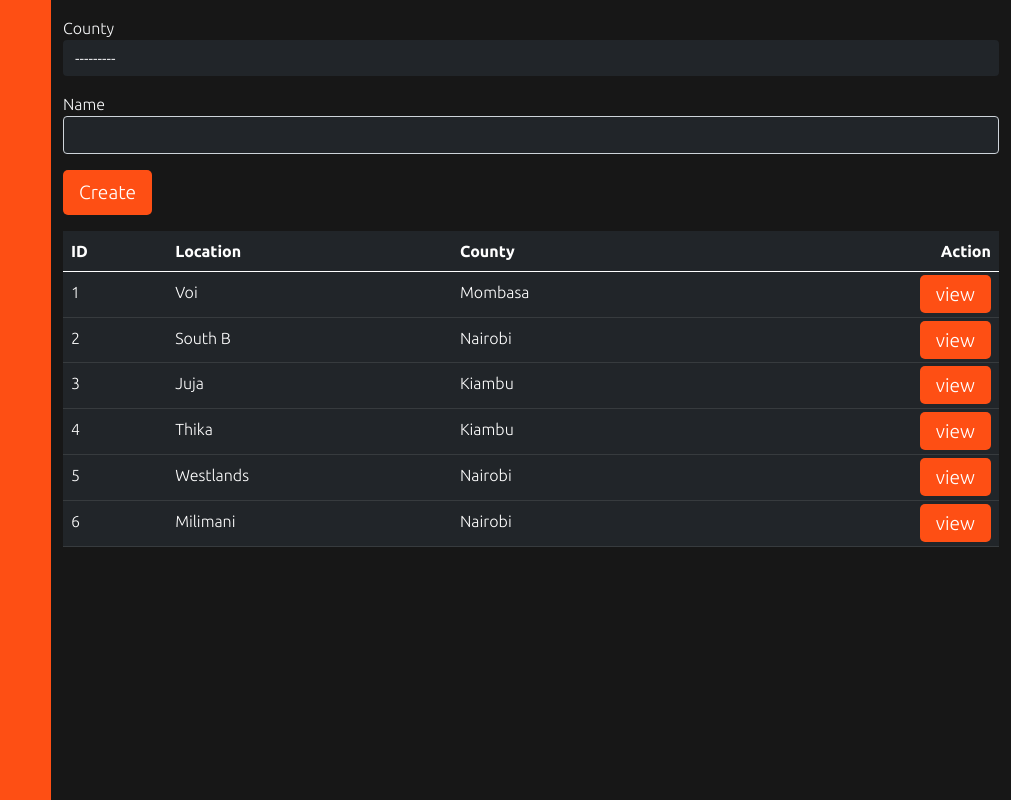
After one commit to DelivceNdegwa/Thayu, a Django app: page /staff/locations/ in a window 1280 px wide. The commit adds this page. Shown: the whole page, without its empty margins (269-1280 px from the left). Run offline with Django 4.2, Linux system fonts and the light colour scheme; data comes from the database, SQL or seed files in the repository; both versions use the stored data as it was after the commit; some libraries are stand-ins or nearby versions.

Commit message:
Started creating dashboard

```diff
--- /dev/null
+++ b/customer/static/css/dashboard.css
@@ -0,0 +1,42 @@
+@import url('https://fonts.googleapis.com/css2?family=Ubuntu:wght@300;700&display=swap');
+@import url('https://fonts.googleapis.com/css2?family=PT+Sans:wght@400;700&display=swap');
+
+:root{
+    --primary-color: rgb(23, 23, 23);
+    --secondary-color: #FE4F14;
+    --secondary-color-brighter:#E26137;
+    --primary-variant: #EBEBEB;
+    --secondary-variant: rgb(0, 20, 44);
+    --secondary-variant-brighter: rgb(11, 35, 65);
+
+    --default-font: 'Ubuntu', sans-serif;
+    --variant-font: 'PT Sans', sans-serif;
+
+    --heading-weight: 900;
+    --title-weight:700;
+    --smaller-title-weight:500;
+}
+*{
+    margin:0;
+    padding:0;
+    box-sizing: border-box;
+    font-family: var(--default-font);
+    border-style: none;
+}
+
+.sidebar{
+    position:fixed;
+    z-index: 5;
+    height:100vh;
+    width: 25vw !important;
+    left:0;
+    top:0;
+    background-color: var(--secondary-color);
+}
+
+.dashboard-content{
+    position:fixed;
+    right: 0;
+    top:0;
+    left: 25vw;
+}
--- a/realestate/settings.py
+++ b/realestate/settings.py
@@ -40,7 +40,8 @@ INSTALLED_APPS = [
     'django.contrib.messages',
     'django.contrib.staticfiles',
     'customer',
-    'staff'
+    'staff',
+    'widget_tweaks',
 
 ]
 
--- /dev/null
+++ b/staff/forms.py
@@ -0,0 +1,33 @@
+from django import forms
+from django.forms import ModelForm
+from staff.models import *
+
+
+class HouseForm(ModelForm):
+    class Meta:
+        model=House
+        fields= '__all__'  #['name', 'location']
+
+
+class CustomerForm(ModelForm):
+    class Meta:
+        model=Customer
+        fields='__all__'
+
+
+class LocationForm(ModelForm):
+    class Meta:
+        model=Location
+        fields='__all__'
+
+
+class HouseTypeForm(ModelForm):
+    class Meta:
+        model=HouseType
+        fields='__all__'
+
+
+class AmenitiesForm(ModelForm):
+    class Meta:
+        model=Amenities
+        fields='__all__'
--- a/staff/models.py
+++ b/staff/models.py
@@ -31,9 +31,28 @@ class HouseType(models.Model):
 class Location(models.Model):
     COUNTY_CHOICES =(
         (1, "Mombasa"),
+        (2, "Kwale"),
+        (3, "Kilifi"),
+        (4, "Tana River"),
+        (11, "Isiolo"),
+        (12, "Meru"),
+        (14, "Embu"),
+        (16, "Machakos"),
+        (19, "Nyeri"),
+        (20, "Kirinyaga"),
+        (22, "Kiambu"),
+        (32, "Nakuru"),
+        (36, "Bomet"),
+        (37, "Kakamega"),
+        (42, "Kisumu"),
+        (47, "Nairobi")
+
     )
     county=models.IntegerField(choices=COUNTY_CHOICES)
     name=models.CharField(max_length=100)
+
+    def __str__(self):
+        return self.name
 
 
 class Customer(models.Model):
--- a/staff/urls.py
+++ b/staff/urls.py
@@ -3,5 +3,9 @@ from .views import *
 
 app_name="staff"
 urlpatterns = [
-    path('', dashboard, name="dashboard")
+    path('dashboard/', dashboard, name="dashboard"),
+    path('houses/', houses, name="houses"),
+    path('locations/', locations, name="locations"),
+    path('locations/houses/<location_id>', location_houses, name="location-houses"),
+    path('locations/houses/<location_id>/<house_id>', house, name="house"),
 ]
--- a/staff/views.py
+++ b/staff/views.py
@@ -1,5 +1,68 @@
-from django.shortcuts import render
+from django.shortcuts import render, redirect
+from django.forms.models import model_to_dict
+from .forms import *
 
 # Create your views here.
 def dashboard(request):
     return render(request, "staff/dashboard.html")
+
+def houses(request):
+    form = HouseForm()
+
+    if request.method == 'POST':
+        # print(f"DATA:::{request.POST}")
+        form = HouseForm(request.POST, request.FILES)
+
+        if form.is_valid:
+            form.save()
+            return redirect('customer:index')
+
+    context = {
+        'form': form
+    }
+    return render(request, "staff/house_form.html", context)
+
+def locations(request):
+    form = LocationForm()
+
+    if request.method == "POST":
+        form = LocationForm(request.POST)
+
+        if form.is_valid:
+            form.save()
+            form = LocationForm()
+
+    context = {
+        "form": form,
+        "locations": Location.objects.all()
+    }
+
+    return render(request, "staff/locations.html", context)
+
+def location_houses(request, location_id):
+    location = Location.objects.filter(id=location_id).first()
+
+    context = {
+        "location": location
+    }
+
+    return render(request, "staff/location_houses.html", context)
+
+def house(request, location_id, house_id):
+    house = House.objects.filter(id=house_id).first()
+    form = HouseForm(instance=house)
+
+    if request.method == "POST":
+        print(request.POST)
+
+        if dict(request.POST) != model_to_dict(house):
+            form = HouseForm(request.POST, request.FILES, instance=house)
+            if form.is_valid:
+                form.save()
+
+    context = {
+        "house": house,
+        "form": form
+    }
+
+    return render(request, "staff/house.html", context)
--- /dev/null
+++ b/templates/components/form.html
@@ -0,0 +1,11 @@
+{% load static %}
+{% load widget_tweaks %}
+
+{% csrf_token %}
+{% for input in form %}
+    <div class="form-group">
+        <label class="font-weight-bold text-light">{{ input.label }} {% if field.required %}<span class="text-danger">*</span>{% endif %}</label>
+        <p>{{ input|add_class:'form-control bg-dark text-light' }}</p>
+        <small class="text-danger">{{ input.errors }}</small>
+    </div>
+{% endfor %}
--- a/templates/components/staff/sidebar.html
+++ b/templates/components/staff/sidebar.html
@@ -0,0 +1,5 @@
+{% load static %}
+
+<div class="sidebar">
+
+</div>
--- a/templates/layouts/staff_base.html
+++ b/templates/layouts/staff_base.html
@@ -6,12 +6,15 @@
     <meta http-equiv="X-UA-Compatible" content="IE=edge">
     <meta name="viewport" content="width=device-width, initial-scale=1.0">
     <link rel="stylesheet" href="{% static 'css/style.css' %}">
+    <link rel="stylesheet" href="{% static 'css/dashboard.css' %}">
     <link href="https://cdn.jsdelivr.net/npm/bootstrap@5.0.2/dist/css/bootstrap.min.css" rel="stylesheet" integrity="sha384-EVSTQN3/azprG1Anm3QDgpJLIm9Nao0Yz1ztcQTwFspd3yD65VohhpuuCOmLASjC" crossorigin="anonymous">
     <title>{% block title %}{% endblock %}</title>
 </head>
 <body>
     {% include 'components/staff/sidebar.html' %}
-    {% block content %}{% endblock %}
+    <div class="dashboard-content">
+        {% block content %}{% endblock %}
+    </div>
     <script src="https://cdn.jsdelivr.net/npm/bootstrap@5.0.2/dist/js/bootstrap.bundle.min.js" integrity="sha384-MrcW6ZMFYlzcLA8Nl+NtUVF0sA7MsXsP1UyJoMp4YLEuNSfAP+JcXn/tWtIaxVXM" crossorigin="anonymous"></script>
     <script src="https://cdn.jsdelivr.net/npm/@popperjs/core@2.9.2/dist/umd/popper.min.js" integrity="sha384-IQsoLXl5PILFhosVNubq5LC7Qb9DXgDA9i+tQ8Zj3iwWAwPtgFTxbJ8NT4GN1R8p" crossorigin="anonymous"></script>
     <script src="https://cdn.jsdelivr.net/npm/bootstrap@5.0.2/dist/js/bootstrap.min.js" integrity="sha384-cVKIPhGWiC2Al4u+LWgxfKTRIcfu0JTxR+EQDz/bgldoEyl4H0zUF0QKbrJ0EcQF" crossorigin="anonymous"></script>
--- a/templates/staff/dashboard.html
+++ b/templates/staff/dashboard.html
@@ -0,0 +1 @@
+{% extends "layouts/staff_base.html" %}
--- /dev/null
+++ b/templates/staff/locations.html
@@ -0,0 +1,33 @@
+{% extends "layouts/staff_base.html" %}
+{% load static %}
+
+{% load widget_tweaks %}
+
+{% block content %}
+    <div class="container">
+        <form action="{% url 'staff:locations' %}" class="mt-3" method="POST">
+            {% csrf_token %}
+            {% include 'components/form.html' %}
+            <button type="submit" class="btn-custom-secondary">Create</button>
+        </form>
+
+        <table class="table table-dark table-hover mt-3">
+            <thead>
+                <th>ID</th>
+                <th>Location</th>
+                <th>County</th>
+                <th class="text-end">Action</th>
+            </thead>
+            <tbody>
+                {% for location in locations %}
+                    <tr>
+                        <td>{{ location.id }}</td>
+                        <td>{{ location.name }}</td>
+                        <td>{{ location.get_county_display }}</td>
+                        <td class="text-end"><a href="{% url 'staff:location-houses' location.id %}" class="btn-custom-secondary">view</a></td>
+                    </tr>
+                {% endfor %}
+            </tbody>
+        </table>
+    </div>
+{% endblock %}
```
Also changed, not shown: customer/forms.py (deleted, +0 -33 lines), staff/static/css/dashboard.css (added, +42 -0 lines), templates/staff/house.html (added, +18 -0 lines), templates/staff/house_form.html (added, +15 -0 lines), templates/staff/location_houses.html (added, +37 -0 lines), db.sqlite3.
